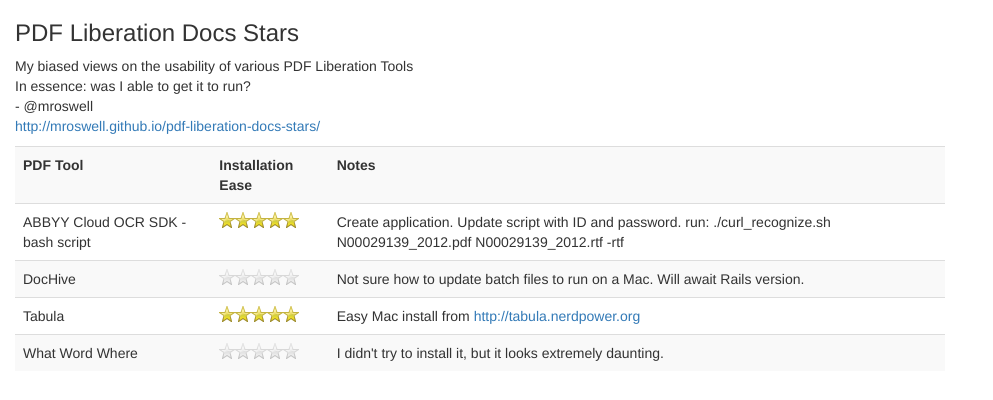
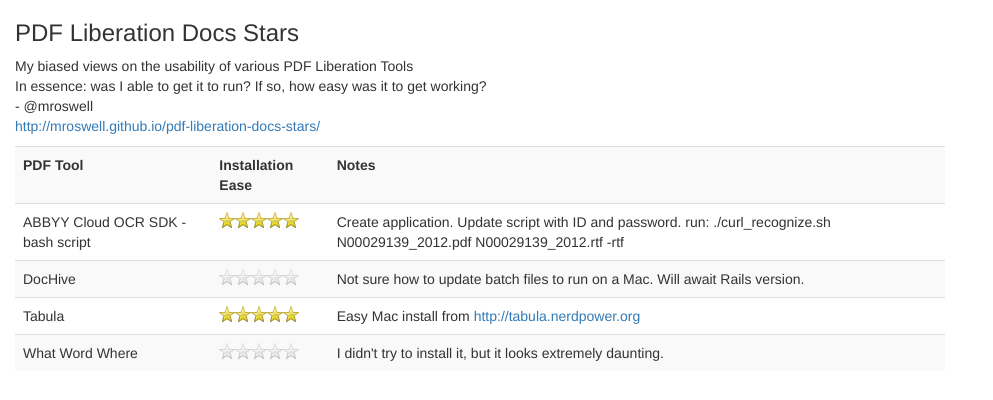
Before and after one commit to mroswell/pdf-liberation-docs-stars, a plain HTML site: page index.html in a window 1280 px wide. Shown: the whole page, without its empty margins (0-993 px from the left). Drawn offline with nearby package versions, Linux system fonts and the light colour scheme.

Commit message:
Update index.html

```diff
--- a/index.html
+++ b/index.html
@@ -1,4 +1,3 @@
-
 <!DOCTYPE html>
 <!--[if lt IE 7]>      <html class="no-js lt-ie9 lt-ie8 lt-ie7"> <![endif]-->
 <!--[if IE 7]>         <html class="no-js lt-ie9 lt-ie8"> <![endif]-->
@@ -40,7 +39,7 @@
 <div class="col-md-9">
 <h3>PDF Liberation Docs Stars</h3>
 <p>My biased views on the usability of various PDF Liberation Tools</br>
-  In essence: was I able to get it to run?
+  In essence: was I able to get it to run? If so, how easy was it to get working?
   <br> - @mroswell
 <br><a href="http://mroswell.github.io/pdf-liberation-docs-stars/">http://mroswell.github.io/pdf-liberation-docs-stars/</a>
 </p>
```
